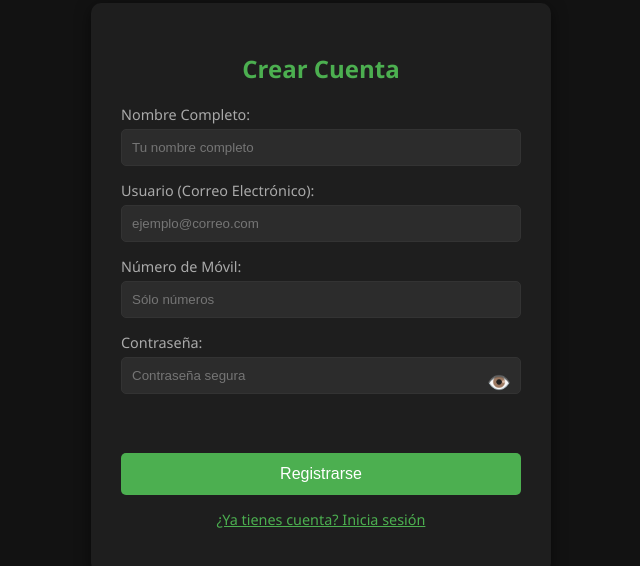
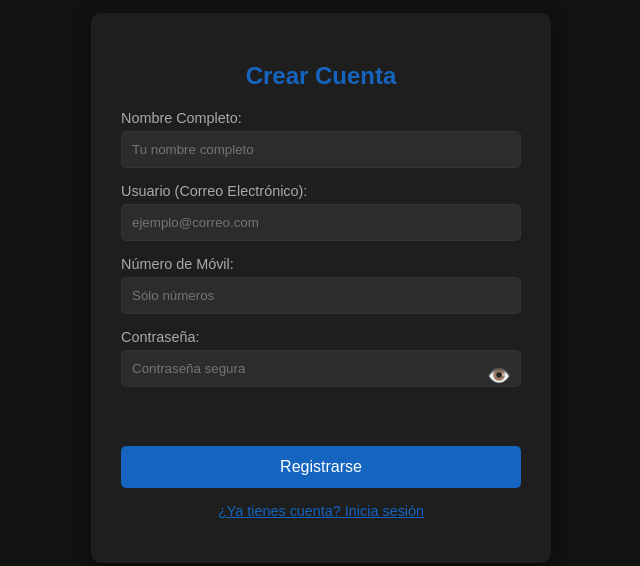
Before and after one commit to faccprueb-cloud/DESAFIO-30.11.25, a plain HTML site: page HTML/index.html in a window 1280 px wide. Shown: the part 112-678 px from the top of the page, without its empty margins (319-959 px from the left). Drawn offline with Linux system fonts and the light colour scheme.

Commit message:
Update estilos.css

```diff
--- a/CSS/estilos.css
+++ b/CSS/estilos.css
@@ -1,5 +1,5 @@
 body {
-    font-family: 'Segoe UI', Tahoma, Geneva, Verdana, sans-serif;
+    font-family: Arial, sans-serif; /* CAMBIO: Fuente simple (Arial) */
     background-color: #121212;
     color: #e0e0e0;
     display: flex;
@@ -20,7 +20,7 @@ body {
 
 h2 {
     text-align: center;
-    color: #4caf50;
+    color: #1565c0; /* Azul Marino */
     margin-bottom: 20px;
 }
 
@@ -44,14 +44,14 @@ input {
 
 input:focus {
     outline: none;
-    border-color: #4caf50;
+    border-color: #1565c0; /* Borde Azul al escribir */
 }
 
 button {
     width: 100%;
     padding: 12px;
     margin-top: 20px;
-    background-color: #4caf50;
+    background-color: #1565c0; /* Botón Azul Marino */
     color: white;
     border: none;
     border-radius: 5px;
@@ -61,7 +61,7 @@ button {
 }
 
 button:hover {
-    background-color: #45a049;
+    background-color: #0d47a1; /* Azul más oscuro al pasar el mouse */
 }
 
 button.secondary {
@@ -81,7 +81,7 @@ button.secondary:hover {
 }
 
 .mensaje-exito {
-    color: #4caf50;
+    color: #1565c0; /* Mensaje de éxito Azul */
     font-size: 0.85rem;
     margin-top: 5px;
     text-align: center;
@@ -92,7 +92,7 @@ button.secondary:hover {
     margin-top: 15px;
     font-size: 0.9rem;
     cursor: pointer;
-    color: #4caf50;
+    color: #1565c0; /* Enlaces Azules */
     text-decoration: underline;
 }
 
```
